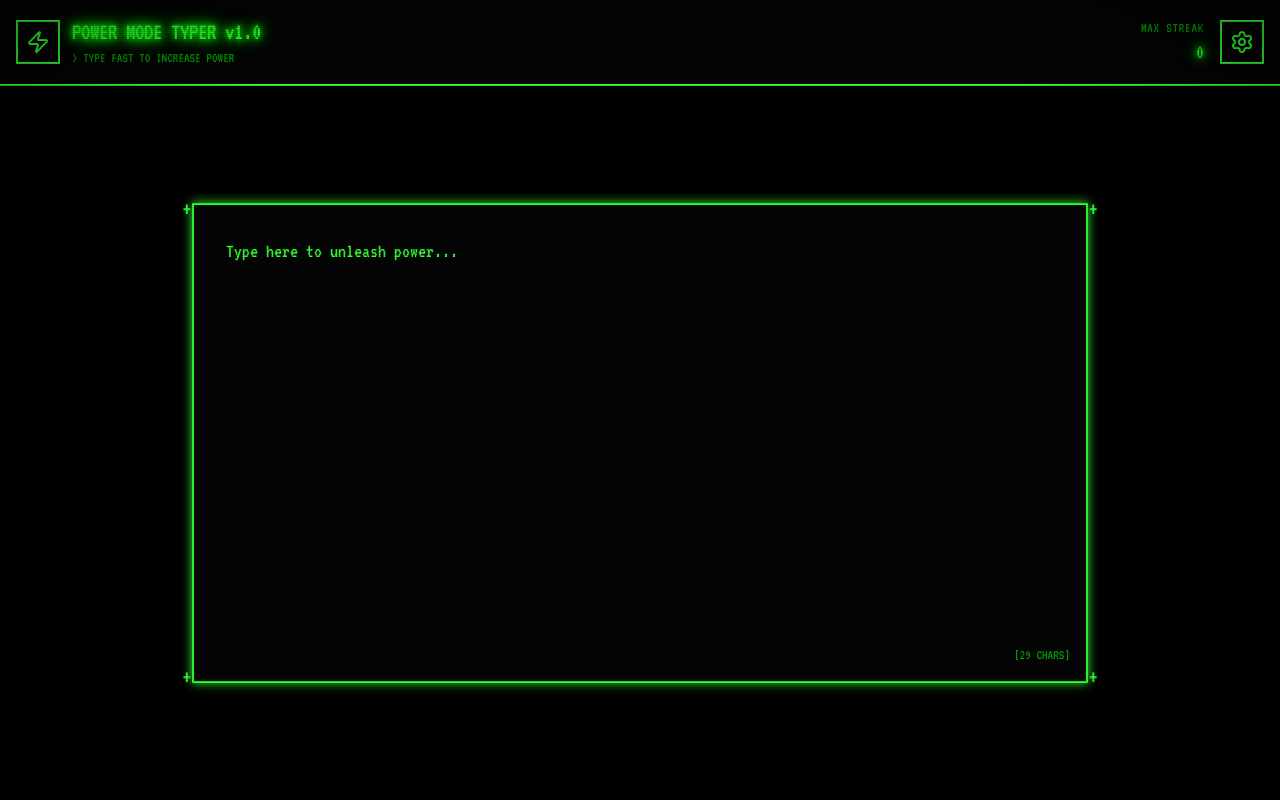
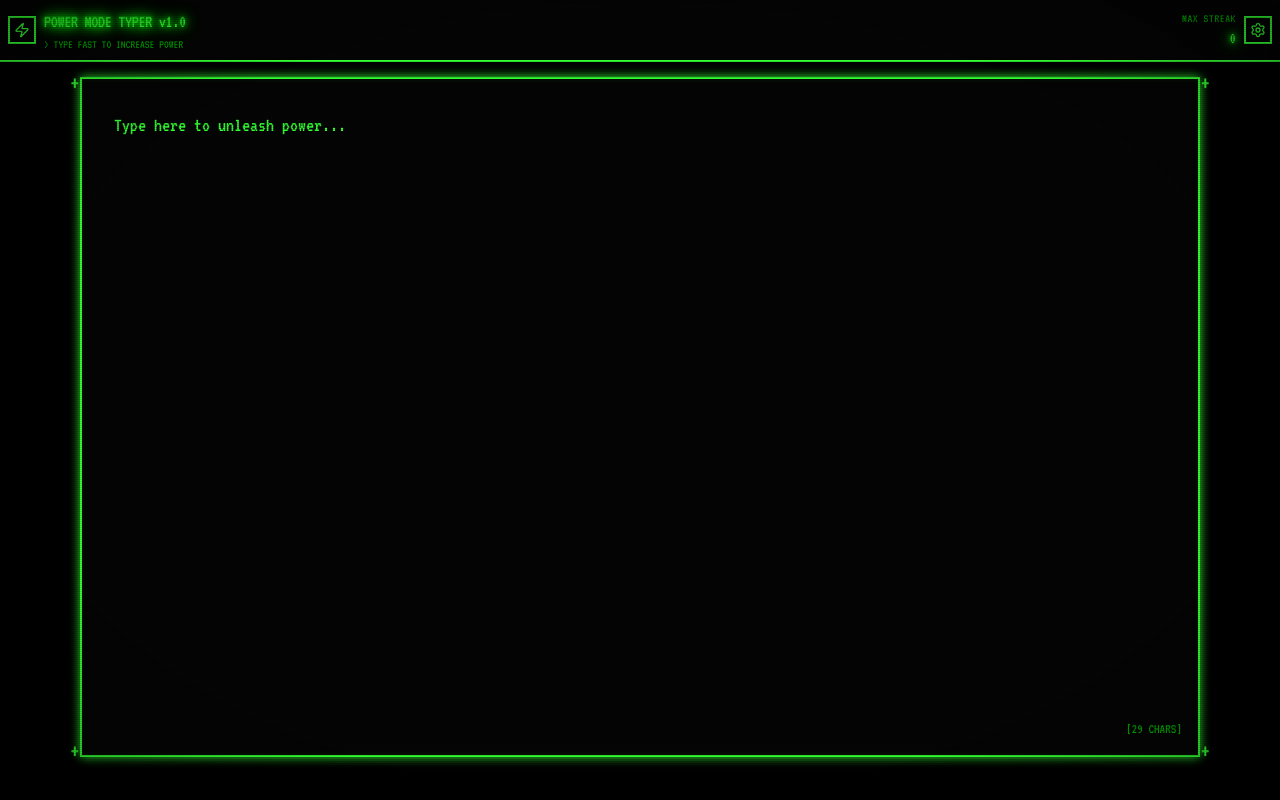
Before and after one commit to carterwayneskhizeine/CrazyTypewriter, a React (Vite) app: page / in a window 1280 px wide. Built offline with nearby package versions, Linux system fonts and the light colour scheme.

Commit message:
style(ui): compact header and maximize editor area
Reduce header element sizes, padding, and font sizes to increase vertical
screen real estate. Update main editor container dimensions to fill
available space dynamically.

Also update docker-compose port binding configuration.

```diff
--- a/App.tsx
+++ b/App.tsx
@@ -242,36 +242,36 @@ export default function App() {
       />
 
       {/* Header - Hidden on mobile */}
-      <header className="relative z-10 hidden sm:flex p-4 justify-between items-center border-b-2 border-terminal bg-terminal-black">
-        <div className="flex items-center gap-3">
-          <div className={`p-2 border-2 ${currentLevel >= PowerLevel.ManyPower ? 'border-white animate-pulse' : 'border-terminal'}`}>
-             {currentLevel >= PowerLevel.ManyPower ? <Flame className="w-6 h-6 text-white crt-glow" /> : <Zap className="w-6 h-6 text-terminal crt-glow" />}
+      <header className="relative z-10 hidden sm:flex p-2 justify-between items-center border-b-2 border-terminal bg-terminal-black">
+        <div className="flex items-center gap-2">
+          <div className={`p-1 border-2 ${currentLevel >= PowerLevel.ManyPower ? 'border-white animate-pulse' : 'border-terminal'}`}>
+             {currentLevel >= PowerLevel.ManyPower ? <Flame className="w-4 h-4 text-white crt-glow" /> : <Zap className="w-4 h-4 text-terminal crt-glow" />}
           </div>
           <div>
-            <h1 className="font-terminal text-2xl tracking-tight text-terminal crt-glow">POWER MODE TYPER v1.0</h1>
-            <p className="text-terminal-dim text-sm font-terminal">&gt; TYPE FAST TO INCREASE POWER</p>
+            <h1 className="font-terminal text-lg tracking-tight text-terminal crt-glow">POWER MODE TYPER v1.0</h1>
+            <p className="text-terminal-dim text-xs font-terminal">&gt; TYPE FAST TO INCREASE POWER</p>
           </div>
         </div>
 
-        <div className="flex items-center gap-4">
+        <div className="flex items-center gap-2">
           <div className="text-right font-terminal">
-            <div className="text-terminal-dim text-sm uppercase tracking-wider">MAX STREAK</div>
-            <div className="text-xl text-terminal crt-glow">{maxCombo}</div>
+            <div className="text-terminal-dim text-xs uppercase tracking-wider">MAX STREAK</div>
+            <div className="text-base text-terminal crt-glow">{maxCombo}</div>
           </div>
           <button
             onClick={() => setShowConfig(!showConfig)}
-            className="terminal-btn p-2"
+            className="terminal-btn p-1"
           >
-            <Settings className="w-6 h-6" />
+            <Settings className="w-4 h-4" />
           </button>
         </div>
       </header>
 
       {/* Main Content Area */}
-      <main className={`flex-1 flex flex-col items-center justify-center p-2 sm:p-4 sm:p-8 relative ${shakeClass}`}>
+      <main className={`flex-1 flex flex-col items-center justify-start p-2 sm:px-[15px] sm:py-[15px] relative ${shakeClass}`}>
 
         {/* Text Editor Wrapper */}
-        <div className="w-full max-w-4xl h-[85vh] sm:h-[60vh] relative z-20">
+        <div className="w-full h-[85vh] sm:max-w-[calc(100vw-160px)] sm:h-[calc(100vh-120px)] relative z-20">
           <div className="absolute inset-0 bg-terminal/10 blur-xl transform scale-105 opacity-50" />
 
           {/* Dynamic Combo HUD */}
--- a/docker-compose.yml
+++ b/docker-compose.yml
@@ -2,5 +2,5 @@ services:
   app:
     build: .
     ports:
-      - "0.0.0.0:5111:80"
+      - "5111:80"
     restart: always
```
